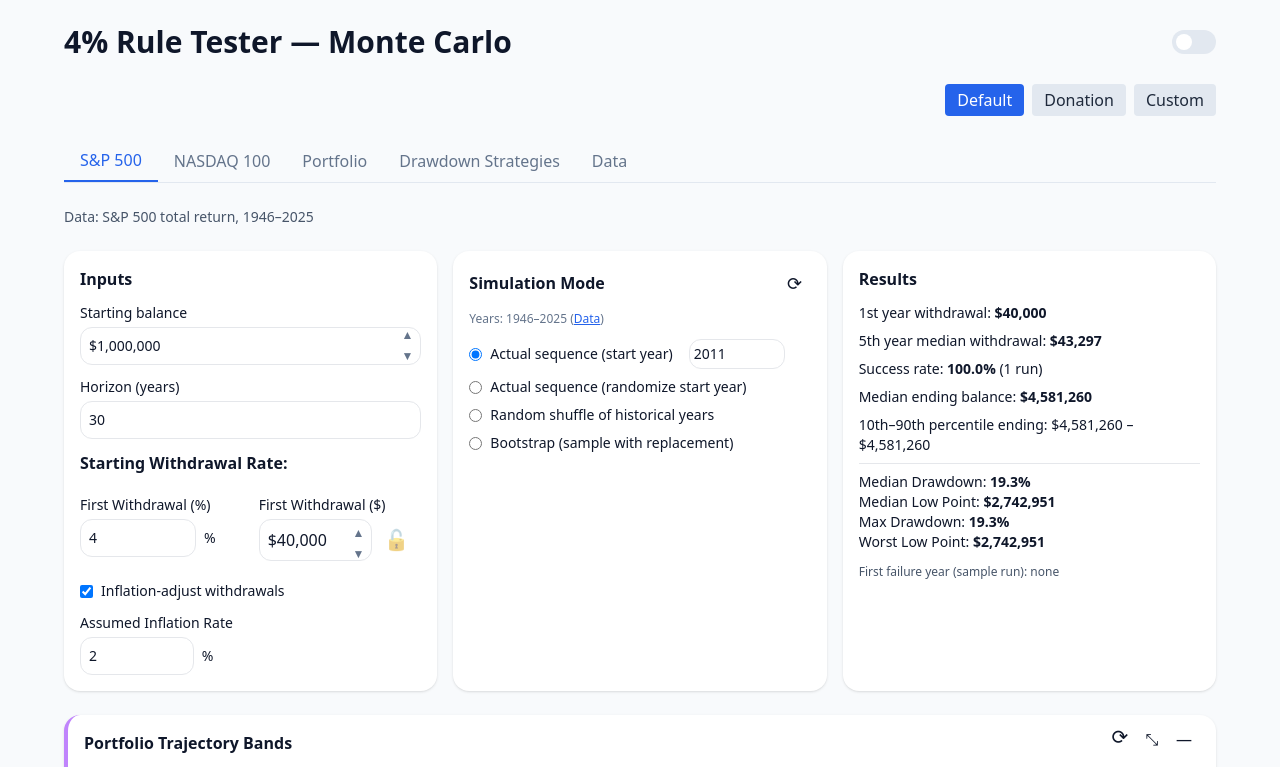
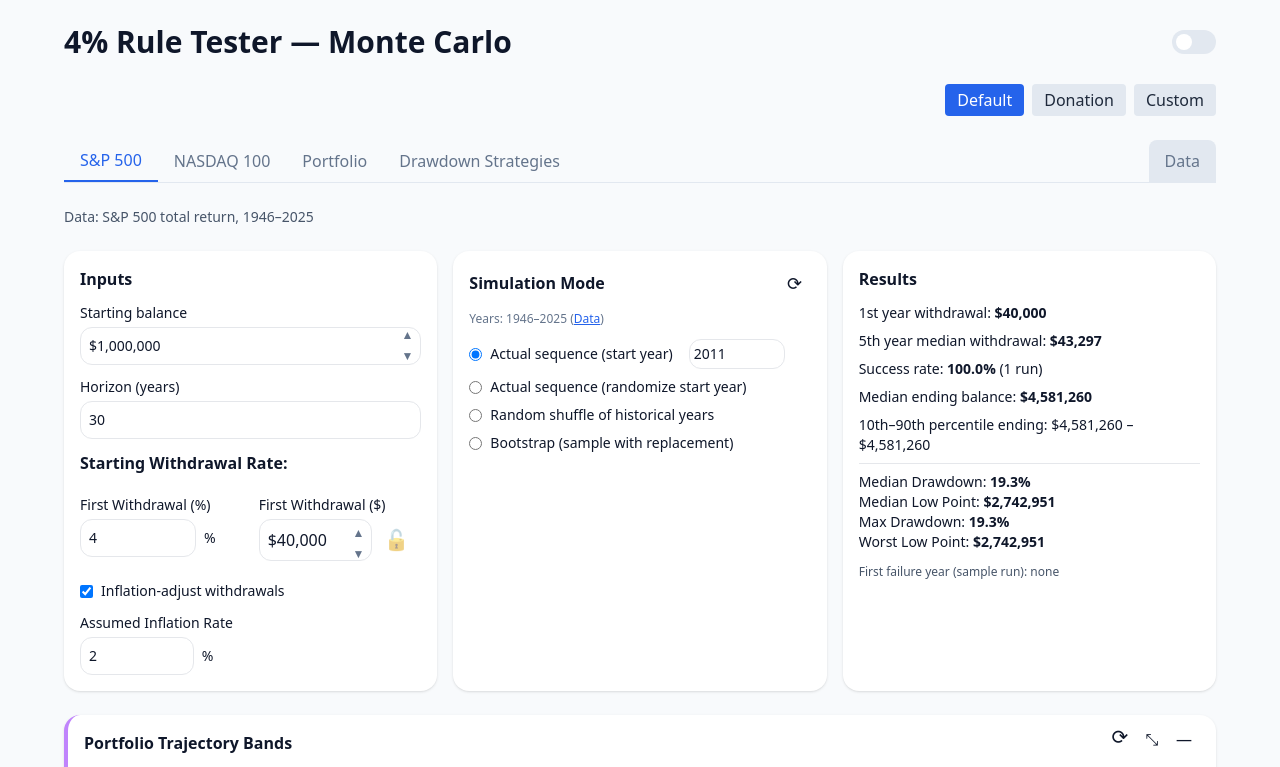
Before and after one commit to GodsMoon/bucket-retirement-calculator, a React (Vite) app: page /#sp500 in a window 1280 px wide. Shown: the top 767 px of the page. Built offline with nearby package versions, Linux system fonts and the light colour scheme.

Commit message:
style: move data tab to the right

```diff
--- a/src/components/TabNavigation.tsx
+++ b/src/components/TabNavigation.tsx
@@ -40,7 +40,7 @@ const TabNavigation: React.FC<TabNavigationProps> = ({ activeTab, onTabChange })
         Drawdown Strategies
       </button>
       <button
-        className={`${baseTabClass} ${activeTab === 'data' ? activeClass : inactiveClass}`}
+        className={`${baseTabClass} ${activeTab === 'data' ? activeClass : inactiveClass} ml-auto bg-slate-200 dark:bg-slate-700 rounded-t-lg`}
         onClick={() => onTabChange('data')}
       >
         Data
```
